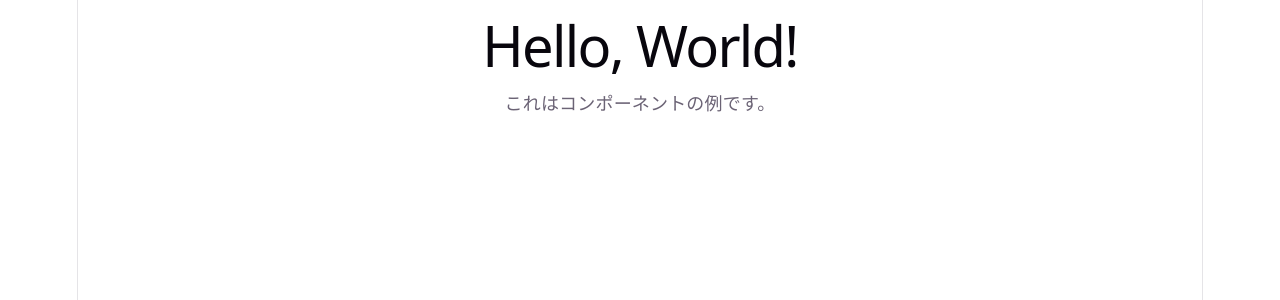
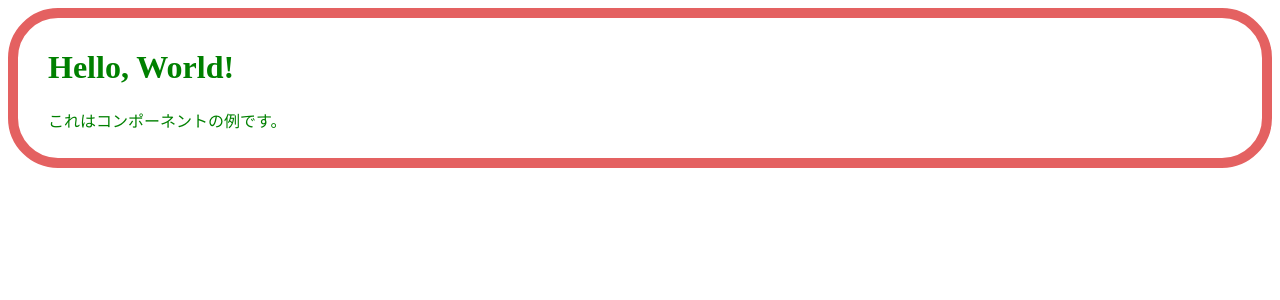
Before and after one commit to nasu-masa/frontend-study, a React (Vite) app in the folder react/react-basics/: page / in a window 1280 px wide. Shown: the top 300 px of the page. Built offline with nearby package versions, Linux system fonts and the light colour scheme.

Commit message:
Add React CSS example and clean up Vite default styles

```diff
--- a/react/react-basics/src/App.css
+++ b/react/react-basics/src/App.css
@@ -1,4 +1,4 @@
-.counter {
+/* .counter {
   font-size: 16px;
   padding: 5px 10px;
   border-radius: 5px;
@@ -181,4 +181,4 @@
     right: 0;
     border-right-color: var(--border);
   }
-}
+} */
--- /dev/null
+++ b/react/react-basics/src/components/01-components/Example.css
@@ -0,0 +1,6 @@
+.component {
+    color: green;
+    border: 10px solid #e46161;
+    padding: 10px 30px;
+    border-radius: 50px ;
+}
--- a/react/react-basics/src/components/01-components/Example.jsx
+++ b/react/react-basics/src/components/01-components/Example.jsx
@@ -1,10 +1,21 @@
-function Example() {
+import "./Example.css";
+
+// function Example() {
+//     return (
+//         <div>
+//             <h1>Hello, World!</h1>
+//             <p>これはコンポーネントの例です。</p>
+//         </div>
+//     );
+// }
+
+const Example = () => {
     return (
-        <div>
+        <div className="component">
             <h1>Hello, World!</h1>
             <p>これはコンポーネントの例です。</p>
         </div>
     );
-}
+};
 
 export default Example;
--- a/react/react-basics/src/index.css
+++ b/react/react-basics/src/index.css
@@ -1,4 +1,4 @@
-:root {
+/* :root {
   --text: #6b6375;
   --text-h: #08060d;
   --bg: #fff;
@@ -108,4 +108,4 @@ code {
   line-height: 135%;
   padding: 4px 8px;
   background: var(--code-bg);
-}
+} */
```
Also changed, not shown: 1 other file (tests, documents, lock files or other folders).
